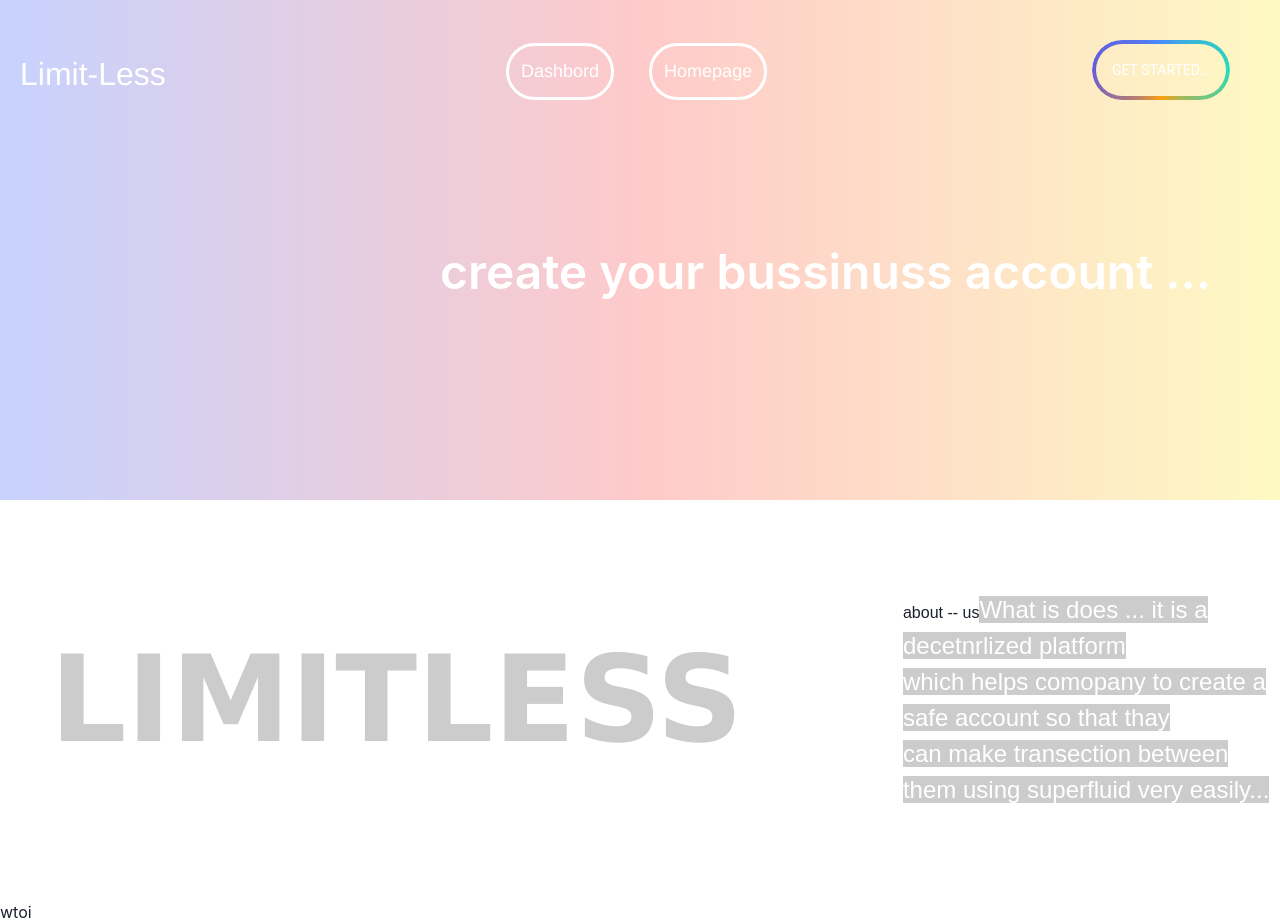
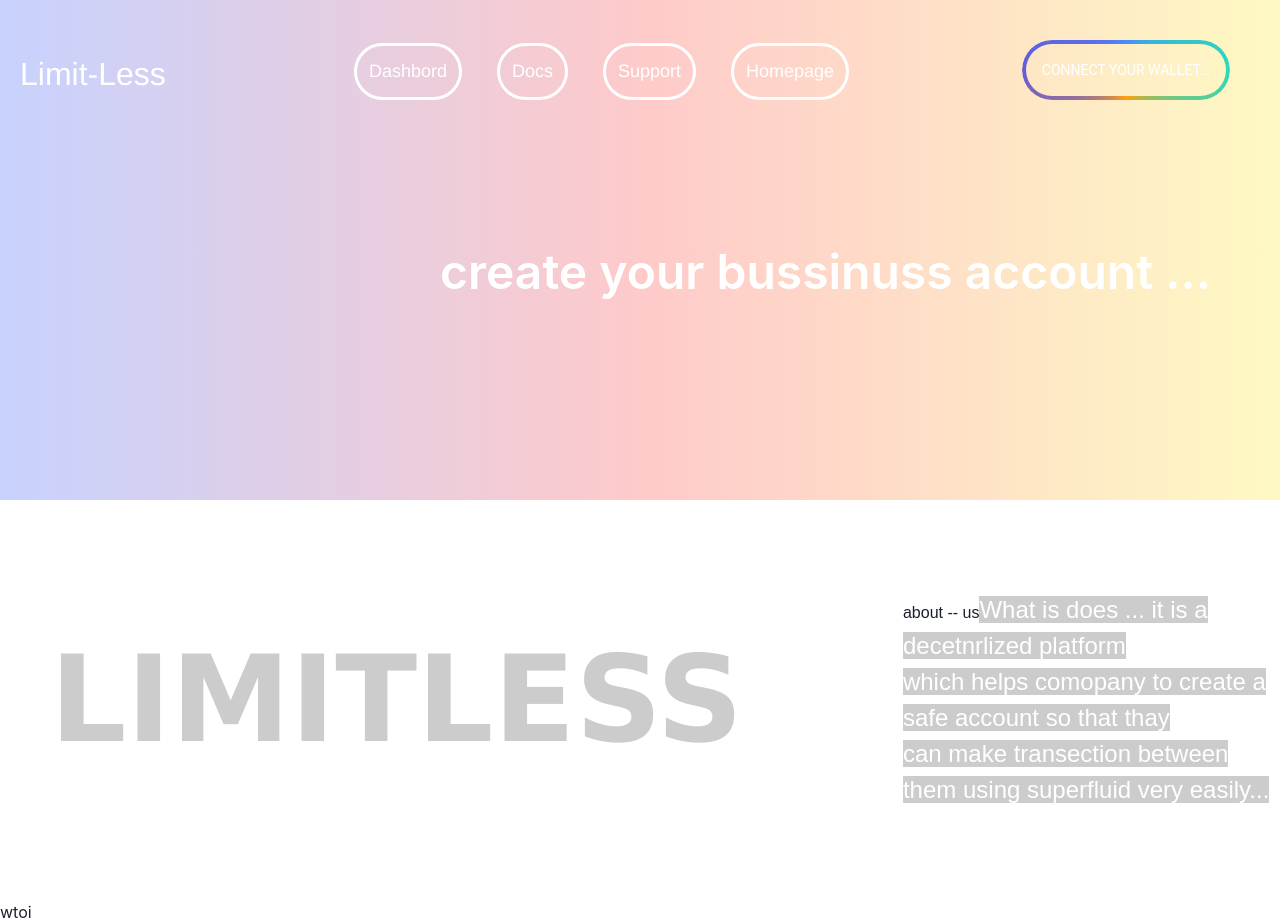
Before and after one commit to Ajay12-p/PeerPay, a React (Create React App) app in the folder client/: page / in a window 1280 px wide. Built offline with nearby package versions, Linux system fonts and the light colour scheme.

Commit message:
Update page.js

```diff
--- a/client/src/Navbar/page.js
+++ b/client/src/Navbar/page.js
@@ -34,6 +34,18 @@ const Navbar = () => {
                     Dashbord
                 </h3>
 
+                <h3  className={styles.text} onClick={()=>{
+                    a();
+                }} >
+                   Docs
+                </h3>
+                <h3  className={styles.text} onClick={()=>{
+                    a();
+                }} >
+                 Support
+                </h3>
+
+
                 <h3  className={styles.text}>
                     Homepage
                 </h3>
@@ -43,7 +55,7 @@ const Navbar = () => {
 
 
             <div className={styles.button}>
-           GET STARTED...
+        CONNECT YOUR WALLET...
 
             </div>
 
```
